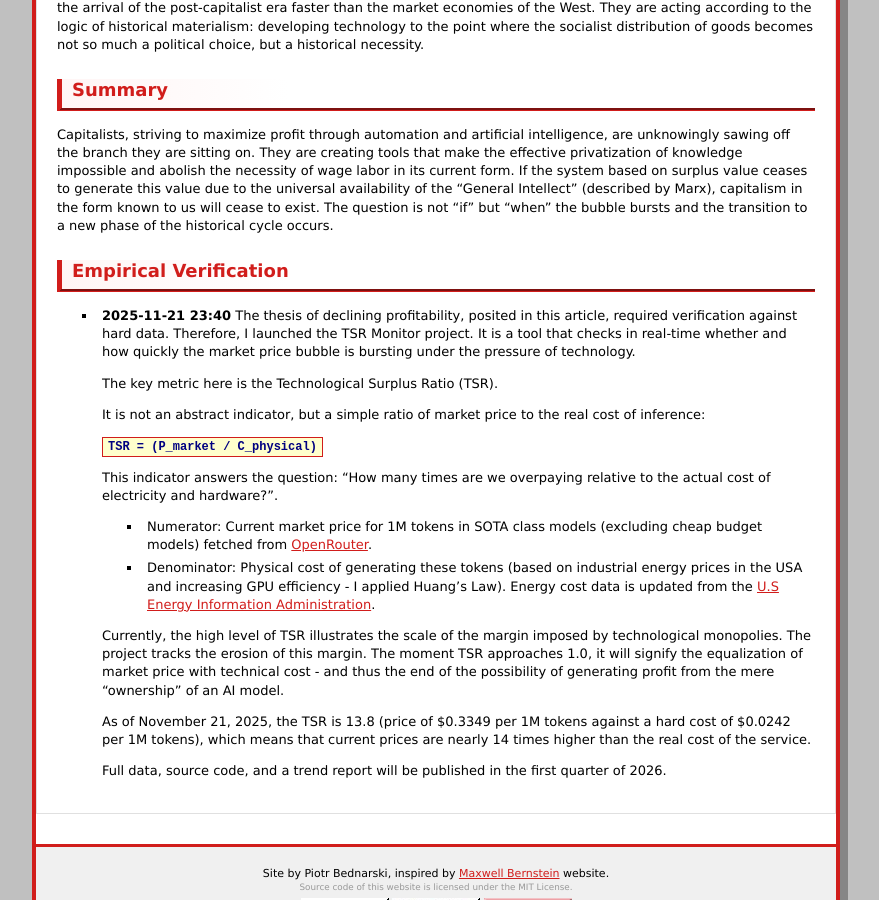
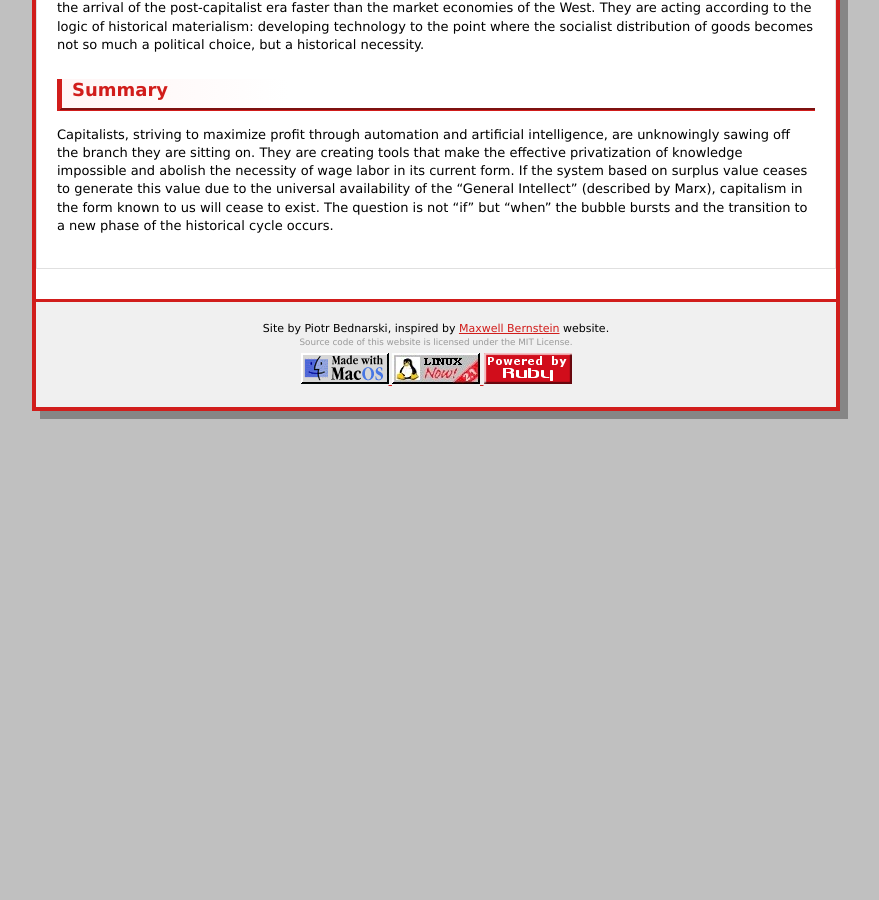
Before and after one commit to piotrmaciejbednarski/piotrmaciejbednarski.github.io, a Jekyll site: the page built from _posts/2025-11-20-technological-preconditions-for-socialist-transformation.md, in a window 1280 px wide and 900 px high, scrolled down 3530 px. Shown: the whole window, without its empty margins (204-1083 px from the left). Built offline with Jekyll 4.4.1, drawn with Linux system fonts in a browser that asks for light colours; after the commit the page ends 3951 px from its top, so only the background shows below that.

Commit message:
Remove empirical verification sections from articles
Deleted the 'Empirical Verification' and 'Weryfikacja empiryczna' sections from both English and Polish versions of the technological preconditions for socialist transformation articles, streamlining the content and focusing on the main thesis.

```diff
--- a/_posts/2025-11-20-technological-preconditions-for-socialist-transformation.md
+++ b/_posts/2025-11-20-technological-preconditions-for-socialist-transformation.md
@@ -124,24 +124,3 @@ Through state investments in R&D and the promotion of open-source solutions, Chi
 ## Summary
 
 Capitalists, striving to maximize profit through automation and artificial intelligence, are unknowingly sawing off the branch they are sitting on. They are creating tools that make the effective privatization of knowledge impossible and abolish the necessity of wage labor in its current form. If the system based on surplus value ceases to generate this value due to the universal availability of the "General Intellect" (described by Marx), capitalism in the form known to us will cease to exist. The question is not "if" but "when" the bubble bursts and the transition to a new phase of the historical cycle occurs.
-
-## Empirical Verification
-
-- **2025-11-21 23:40**
-  The thesis of declining profitability, posited in this article, required verification against hard data. Therefore, I launched the TSR Monitor project. It is a tool that checks in real-time whether and how quickly the market price bubble is bursting under the pressure of technology.
-
-  The key metric here is the Technological Surplus Ratio (TSR).
-
-  It is not an abstract indicator, but a simple ratio of market price to the real cost of inference:
-
-  `TSR = (P_market / C_physical)`
-
-  This indicator answers the question: "How many times are we overpaying relative to the actual cost of electricity and hardware?".
-  - Numerator: Current market price for 1M tokens in SOTA class models (excluding cheap budget models) fetched from [OpenRouter](https://openrouter.ai/api/v1/models).
-  - Denominator: Physical cost of generating these tokens (based on industrial energy prices in the USA and increasing GPU efficiency - I applied Huang's Law). Energy cost data is updated from the [U.S Energy Information Administration](https://www.eia.gov/).
-
-  Currently, the high level of TSR illustrates the scale of the margin imposed by technological monopolies. The project tracks the erosion of this margin. The moment TSR approaches 1.0, it will signify the equalization of market price with technical cost - and thus the end of the possibility of generating profit from the mere "ownership" of an AI model.
-
-  As of November 21, 2025, the TSR is 13.8 (price of $0.3349 per 1M tokens against a hard cost of $0.0242 per 1M tokens), which means that current prices are nearly 14 times higher than the real cost of the service.
-
-  Full data, source code, and a trend report will be published in the first quarter of 2026.
```
Also changed, not shown: _posts/2025-11-20-technologiczne-przeslanki-socjalistycznej-transformacji.md (+0 -21 lines).
